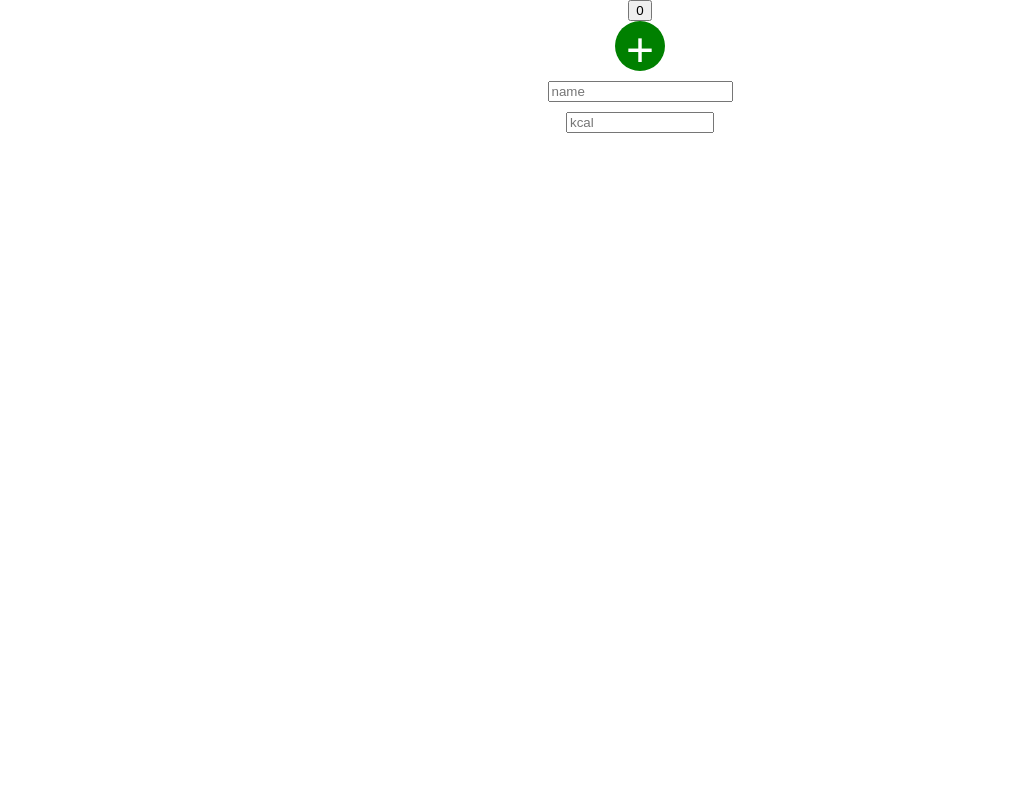
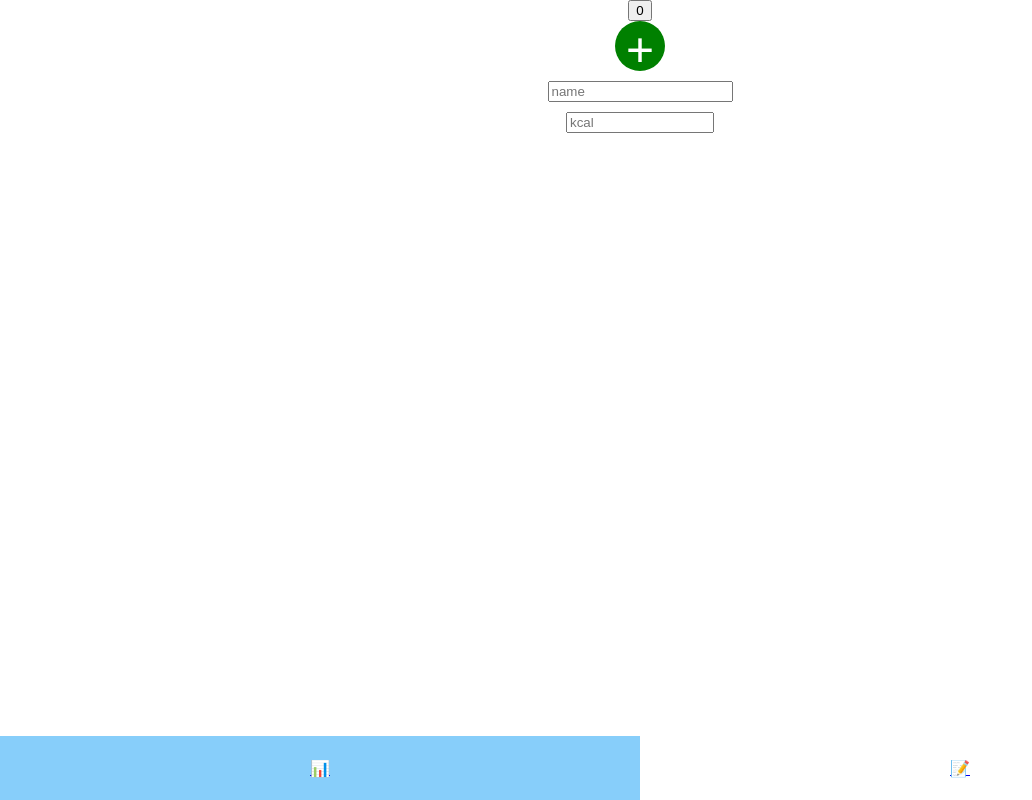
Before and after one commit to WE-Kaito/calorie-and-workout-tracker-neuefische-capstone, a Next.js app: page / in a window 1280 px wide. Shown: the whole page, without its empty margins (0-1032 px from the left). Built offline with nearby package versions, Linux system fonts and the light colour scheme.

Commit message:
added navigation

```diff
--- /dev/null
+++ b/components/Navigation/index.js
@@ -0,0 +1,22 @@
+import { useRouter } from "next/router";
+import { Nav, LinkContainer, StyledLink } from "./styles";
+
+export default function Navigation() {
+  const router = useRouter();
+  const url = router.pathname;
+  return (
+    <Nav>
+      <LinkContainer
+        style={{ backgroundColor: url === "/" ? "lightskyblue" : null }}
+      >
+        <StyledLink href="/">📊</StyledLink>
+      </LinkContainer>
+
+      <LinkContainer
+        style={{ backgroundColor: url === "/edit" ? "lightskyblue" : null }}
+      >
+        <StyledLink href="/edit">📝</StyledLink>
+      </LinkContainer>
+    </Nav>
+  );
+}
--- /dev/null
+++ b/components/Navigation/styles.js
@@ -0,0 +1,22 @@
+import Link from "next/link";
+import styled from "styled-components";
+
+export const Nav = styled.nav`
+  position: fixed;
+  display: flex;
+  bottom: 0;
+  width: 100%;
+  height: 4rem;
+`;
+
+export const LinkContainer = styled.div`
+  margin: 0;
+  display: flex;
+  justify-content: center;
+  align-items: center;
+  width: 50%;
+`;
+
+export const StyledLink = styled(Link)`
+  padding-right: 10% 40% 10% 40%;
+`;
--- a/pages/_app.js
+++ b/pages/_app.js
@@ -1,10 +1,12 @@
 import GlobalStyle from "../styles";
+import Navigation from "../components/Navigation";
 
 export default function App({ Component, pageProps }) {
   return (
     <>
       <GlobalStyle />
       <Component {...pageProps} />
+      <Navigation />
     </>
   );
 }
```
